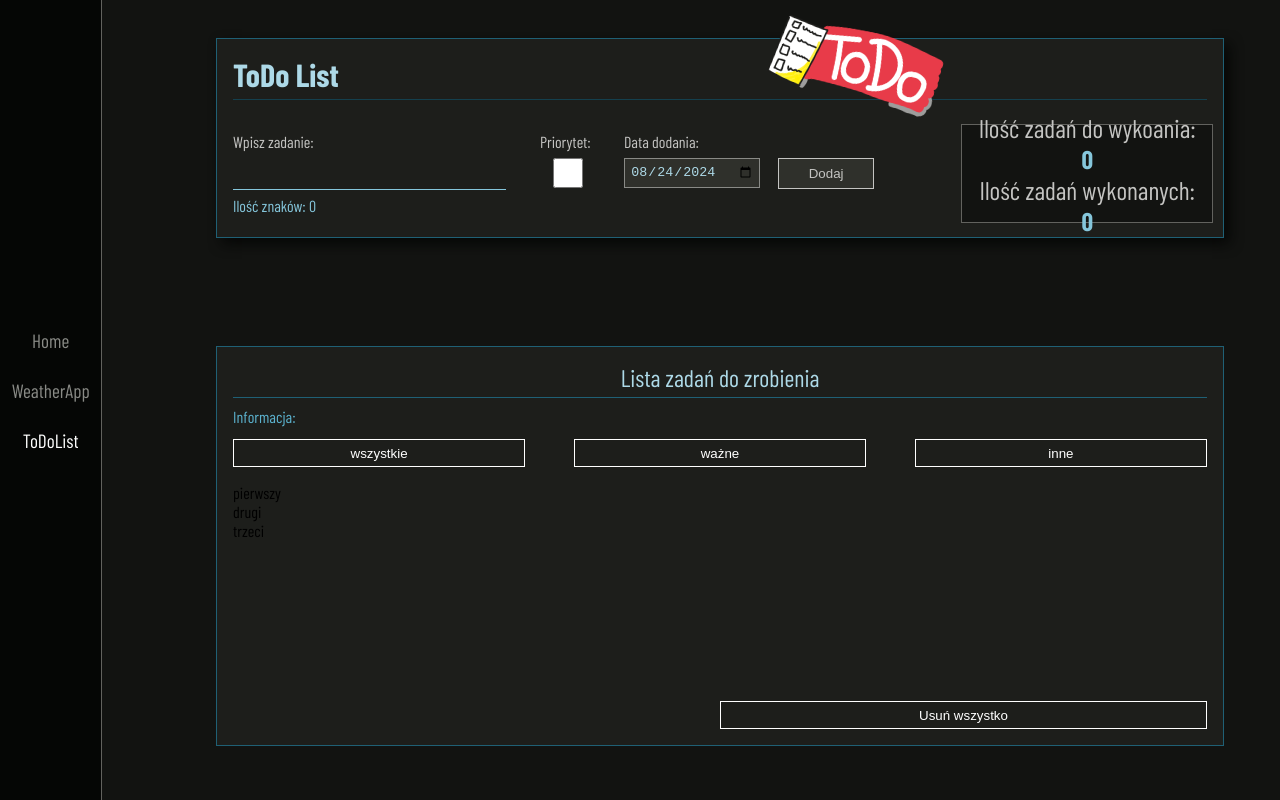
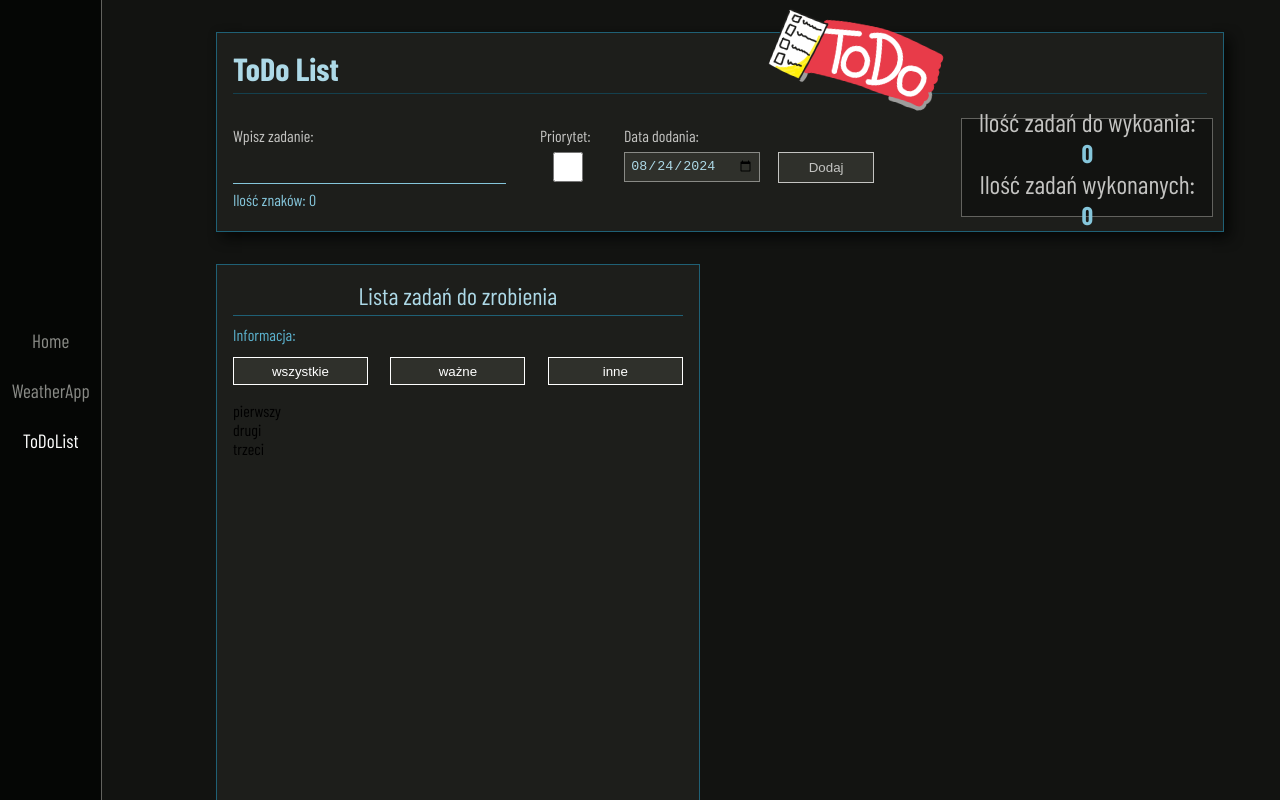
Before and after one commit to Scorpion19702022/01_REACT_VARIOUS_PROJECTS, a React (Create React App) app: page /ToDoList in a window 1280 px wide. Built offline with nearby package versions, Linux system fonts and the light colour scheme; a web font is replaced by a local one.

Commit message:
added styles for desktop

```diff
--- a/src/Components/ToDoList/Style/InputsToDoList.module.css
+++ b/src/Components/ToDoList/Style/InputsToDoList.module.css
@@ -157,7 +157,7 @@
 		width: 90%;
 		height: 200px;
 		display: flex;
-		margin-top: 1em;
+		margin-top: 2em;
 	}
 
 	.heading {
--- a/src/Components/ToDoList/Style/ToDoResults.module.css
+++ b/src/Components/ToDoList/Style/ToDoResults.module.css
@@ -32,5 +32,6 @@
 	.wrapper {
 		display: flex;
 		flex-direction: row;
+		margin: 0;
 	}
 }
--- a/src/Components/ToDoList/Style/ToDoTask.module.css
+++ b/src/Components/ToDoList/Style/ToDoTask.module.css
@@ -70,6 +70,7 @@
 	background-color: var(--color-dark07);
 	border: 0.04em solid var(--color-dark01);
 	color: var(--color-dark01);
+	cursor: pointer;
 }
 
 .box_todo {
@@ -86,10 +87,104 @@
 	background-color: var(--color-dark07);
 	border: 0.04em solid var(--color-dark01);
 	color: var(--color-dark01);
+	cursor: pointer;
 }
 
 @media (min-width: 992px) {
 	.wrapper {
+		width: 48%;
+		height: 600px;
+		margin-bottom: 1em;
 		display: flex;
 	}
+
+	.box_btn {
+		width: 20%;
+		display: flex;
+		flex-direction: column;
+		align-self: center;
+	}
+
+	.select_btn {
+		position: relative;
+		background-color: var(--color-dark06);
+		z-index: 1;
+		overflow: hidden;
+	}
+
+	.select_btn::before {
+		position: absolute;
+		content: '';
+		width: 120%;
+		height: 150%;
+		background-color: var(--color-dark08);
+		transform: translate(-150%, -30%);
+		border-radius: 20px;
+		filter: blur(0.4em);
+		z-index: -1;
+		transition: transform 0.3s ease-in-out;
+	}
+
+	.select_btn::after {
+		position: absolute;
+		content: '';
+		width: 120%;
+		height: 150%;
+		background-color: var(--color-dark08);
+		transform: translate(50%, -30%);
+		border-radius: 20px;
+		filter: blur(0.4em);
+		z-index: -1;
+		transition: transform 0.3s ease-in-out;
+	}
+
+	.select_btn:hover::before {
+		transform: translate(65%, -30%);
+	}
+
+	.select_btn:hover::after {
+		transform: translate(-160%, -30%);
+	}
+
+	.main_btn {
+		position: relative;
+		width: 30%;
+		background-color: var(--color-dark06);
+		z-index: 1;
+		overflow: hidden;
+	}
+
+	.main_btn::before {
+		position: absolute;
+		content: '';
+		width: 120%;
+		height: 150%;
+		background-color: var(--color-dark08);
+		transform: translate(-150%, -30%);
+		border-radius: 20px;
+		filter: blur(0.4em);
+		z-index: -1;
+		transition: transform 0.3s ease-in-out;
+	}
+
+	.main_btn::after {
+		position: absolute;
+		content: '';
+		width: 120%;
+		height: 150%;
+		background-color: var(--color-dark08);
+		transform: translate(50%, -30%);
+		border-radius: 20px;
+		filter: blur(0.4em);
+		z-index: -1;
+		transition: transform 0.3s ease-in-out;
+	}
+
+	.main_btn:hover::before {
+		transform: translate(65%, -30%);
+	}
+
+	.main_btn:hover::after {
+		transform: translate(-160%, -30%);
+	}
 }
```
